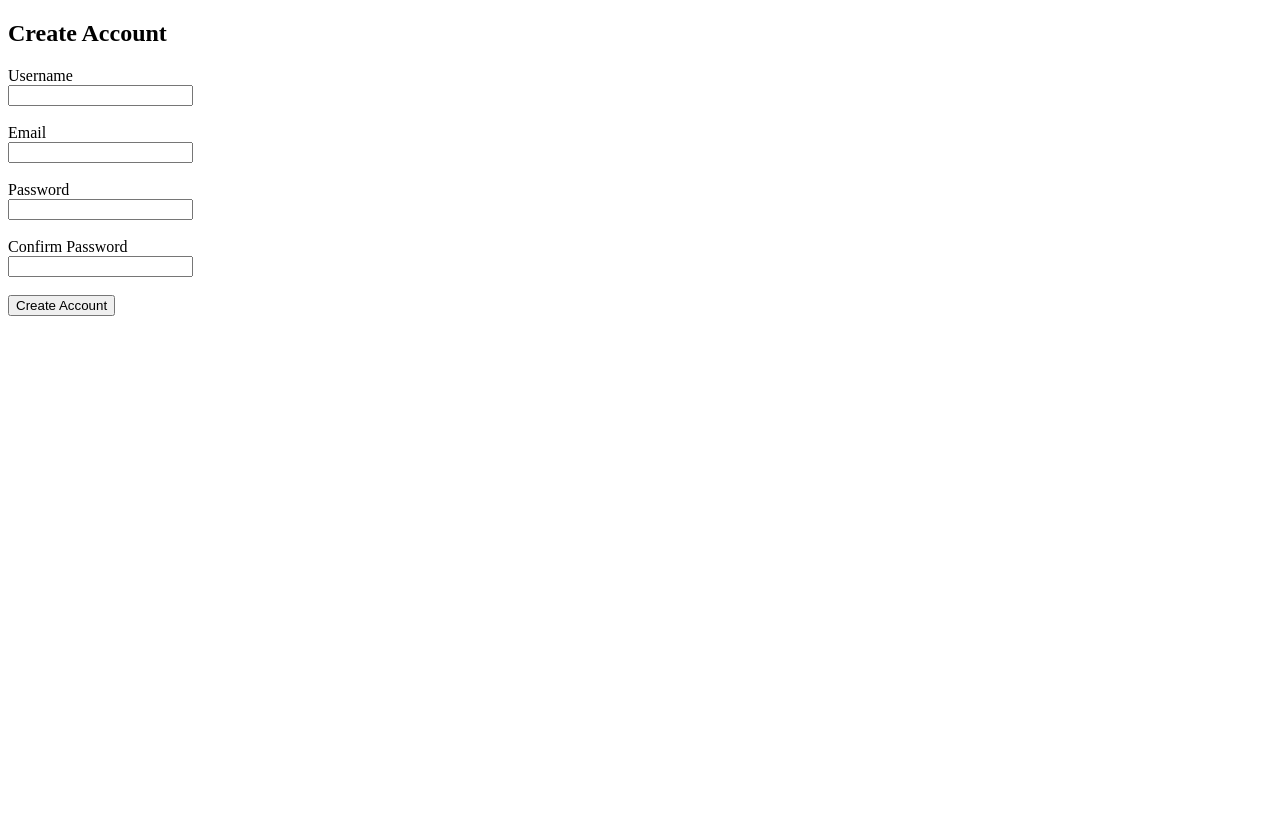
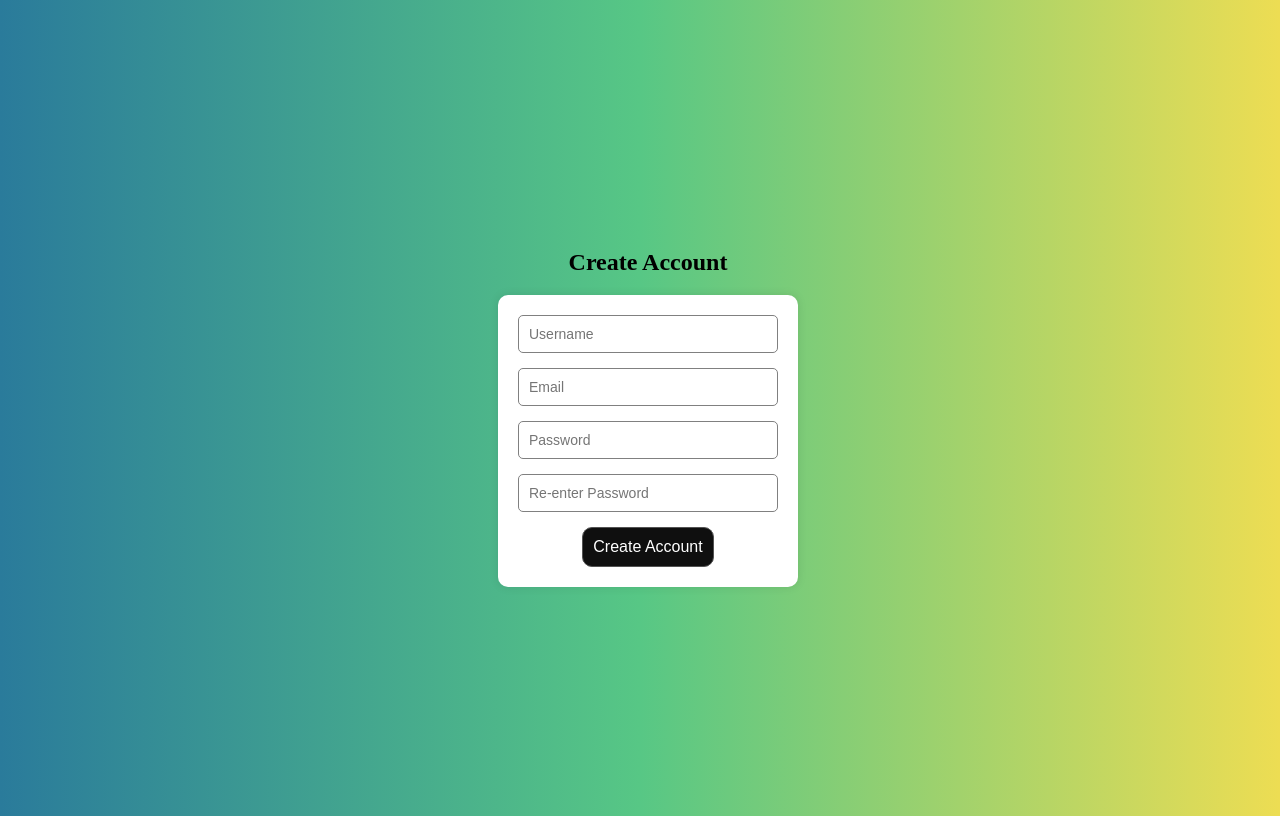
Before and after one commit to Sanjaa46/DjangoAuthServer, a Django app: template ssoAuthServer/templates/signup.html in a window 1280 px wide. Before the commit the page ends 316 px from the top, so only its background shows below. Run offline with Django 3.2, Linux system fonts and the light colour scheme; the template is opened without the code that fills it: most values are stand-ins (such as "Sample title", 1, 10 or a date in 2020).

Commit message:
added style to login and signup page

```diff
--- /dev/null
+++ b/ssoAuthServer/static/style.css
@@ -0,0 +1,47 @@
+body {
+    display: flex;
+    height: 100vh;
+    width: 100vw;
+    background: #2A7B9B;
+    background: linear-gradient(90deg,rgba(42, 123, 155, 1) 0%, rgba(87, 199, 133, 1) 50%, rgba(237, 221, 83, 1) 100%);
+}
+
+#form-container {
+    margin: auto;
+    width: 300px;
+    height: fit-content;
+    text-align: center;
+}
+
+form {
+    display: flex;
+    flex-direction: column;
+    background-color: white;
+    padding: 20px;
+    gap: 15px;
+    border-radius: 10px;
+    box-shadow: 0 0 10px rgba(0, 0, 0, 0.1);
+}
+
+input {
+    padding: 10px;
+    font-size: 14px;
+    border: solid 1px gray;
+    border-radius: 5px;
+}
+
+button {
+    background-color: rgb(15, 15, 15);
+    border: solid 1px rgb(83, 83, 83);
+    color: white;
+    border-radius: 10px;
+    padding: 10px;
+    font-size: 16px;
+    cursor: pointer;
+    margin: auto;
+}
+
+button:hover {
+    background-color: rgb(54, 54, 54);
+    color: rgb(255, 255, 255);
+}
--- a/ssoAuthServer/templates/signup.html
+++ b/ssoAuthServer/templates/signup.html
@@ -3,8 +3,9 @@
 <head>
     <title>Sign Up</title>
 </head>
+<link rel="stylesheet" href="../static/style.css">
 <body>
-
+<div id="form-container">
     <h2>Create Account</h2>
 
     {% if messages %}
@@ -23,20 +24,18 @@
         <input type="hidden" name="{{ key }}" value="{{ value }}">
         {% endfor %}
 
-    <label>Username</label><br>
-    <input name="username"><br><br>
+        <input name="username" placeholder="Username">
 
-    <label>Email</label><br>
-    <input name="email" type="email"><br><br>
+        <input name="email" type="email" placeholder="Email">
 
-    <label>Password</label><br>
-    <input name="password" type="password"><br><br>
+        <input name="password" type="password" placeholder="Password">
 
-    <label>Confirm Password</label><br>
-    <input name="confirm_password" type="password"><br><br>
+        <input name="confirm_password" type="password" placeholder="Re-enter Password">
 
         <button type="submit">Create Account</button>
     </form>
 
+</div>
+
 </body>
 </html>
```
Also changed, not shown: ssoAuthServer/templates/login.html (+5 -4 lines). Lines whose indentation alone changed are shown as unchanged.
